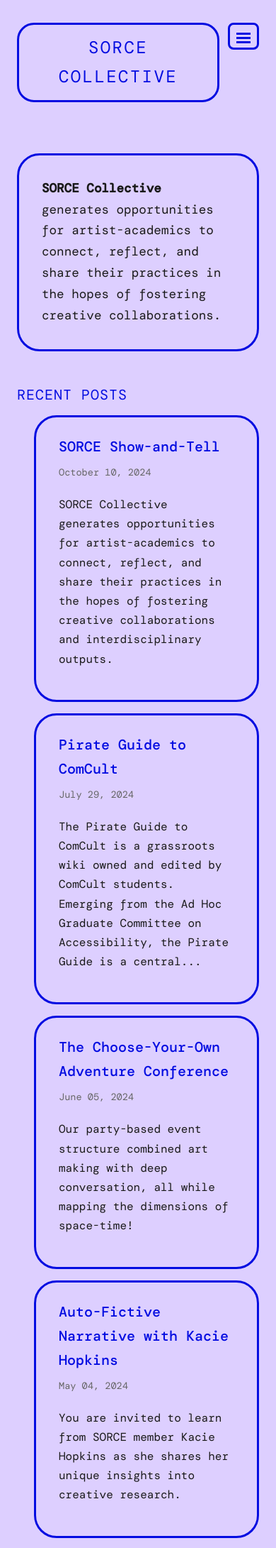
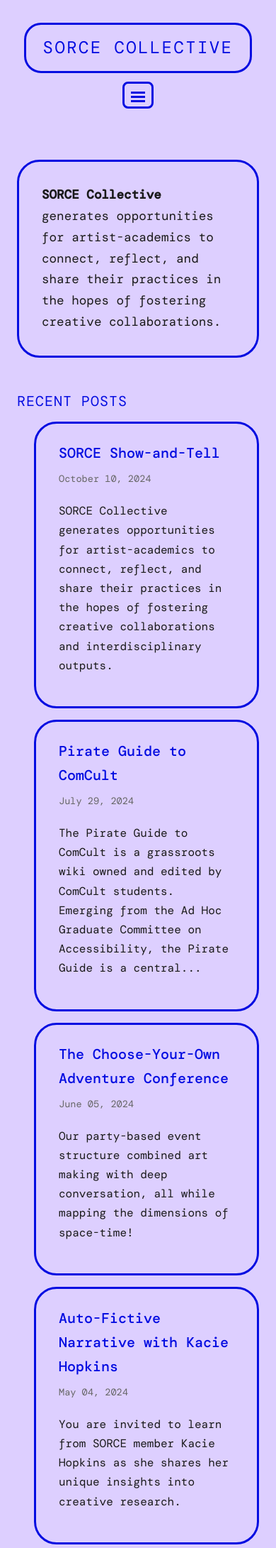
Before and after one commit to iowyth/sorce, a Jekyll site: the page built from index.md, in a window 390 px wide. Shown: the top 2181 px of the page at 71% size. Built offline with Jekyll 4.4.1, drawn with Linux system fonts in a browser that asks for light colours; some web fonts are replaced.

Commit message:
Fix mobile header horseshoe alignment
- Change mobile header back to flex-column for proper centering
- Keep horseshoe as inline-grid so title and nav align
- Position nav-toggle below the horseshoe

Co-Authored-By: Claude Opus 4.5 <noreply@anthropic.com>

```diff
--- a/assets/css/style.css
+++ b/assets/css/style.css
@@ -437,15 +437,13 @@ li {
 
   .site-header .container {
     display: flex;
-    flex-direction: row;
-    align-items: flex-start;
-    justify-content: center;
-    gap: 0.75rem;
+    flex-direction: column;
+    align-items: center;
   }
 
   .header-horseshoe {
-    display: grid;
-    flex: 0 1 auto;
+    display: inline-grid;
+    grid-template-columns: 1fr;
   }
 
   /* When nav is closed, title has full rounded border (pill shape) */
@@ -477,8 +475,7 @@ li {
 
   .nav-toggle {
     display: block;
-    margin-top: 0;
-    flex-shrink: 0;
+    margin-top: 0.75rem;
   }
 
   .home-intro {
```
